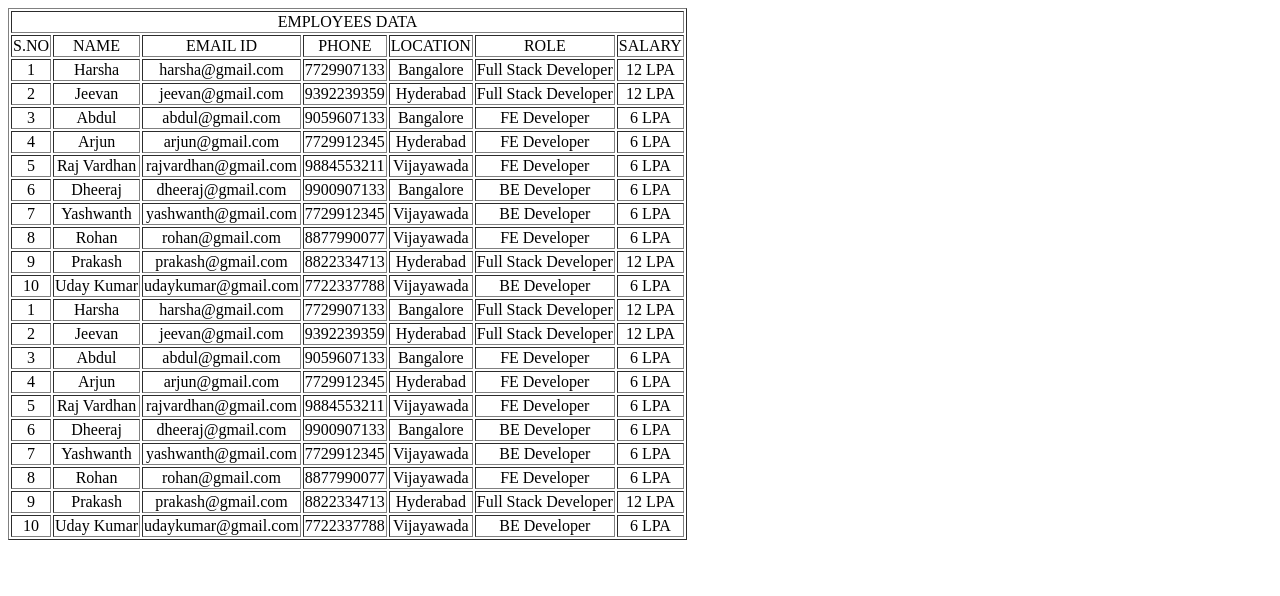
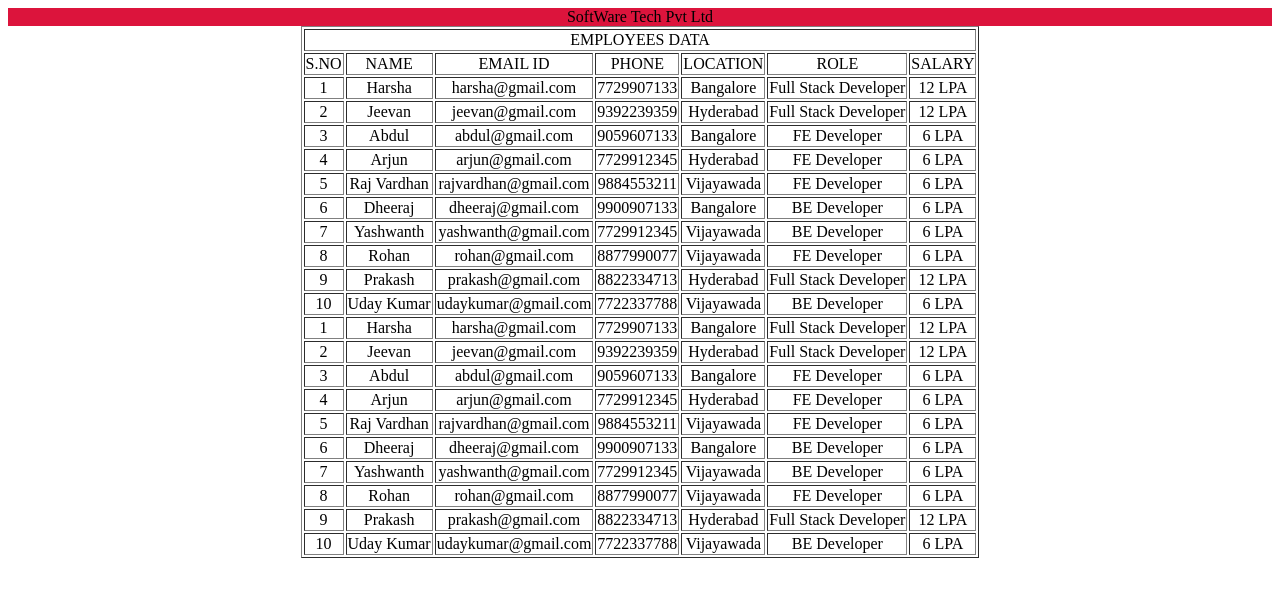
Before and after one commit to perumandlaharsha/practise, a plain HTML site: page tables/index.html in a window 1280 px wide. Drawn offline with Linux system fonts and the light colour scheme.

Commit message:
Content into center

```diff
--- a/tables/index.html
+++ b/tables/index.html
@@ -5,7 +5,9 @@
     <meta name="viewport" content="width=device-width, initial-scale=1.0">
     <title>Table</title>
 </head>
-<body>
+<body style="text-align: center;">
+    <header border="1" style="background-color:crimson;"">SoftWare Tech Pvt Ltd</header>
+    <div style="text-align: center; display: flex ; justify-content: center;">
     <table border="1" style="text-align: center;">
         <thead>
             <tbody>
@@ -225,6 +227,6 @@
                 </tr>
         </thead>
 
-    </table>
+    </table></div>
 </body>
 </html>
```
